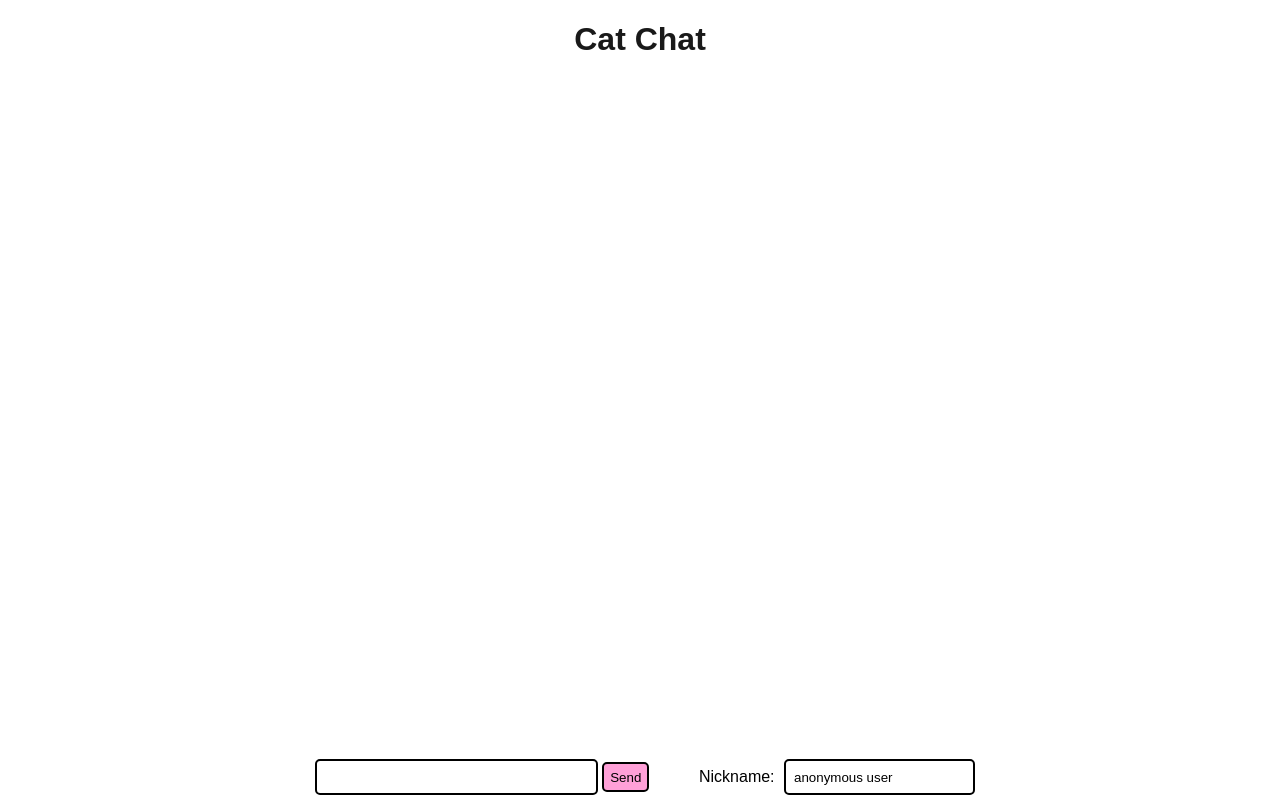
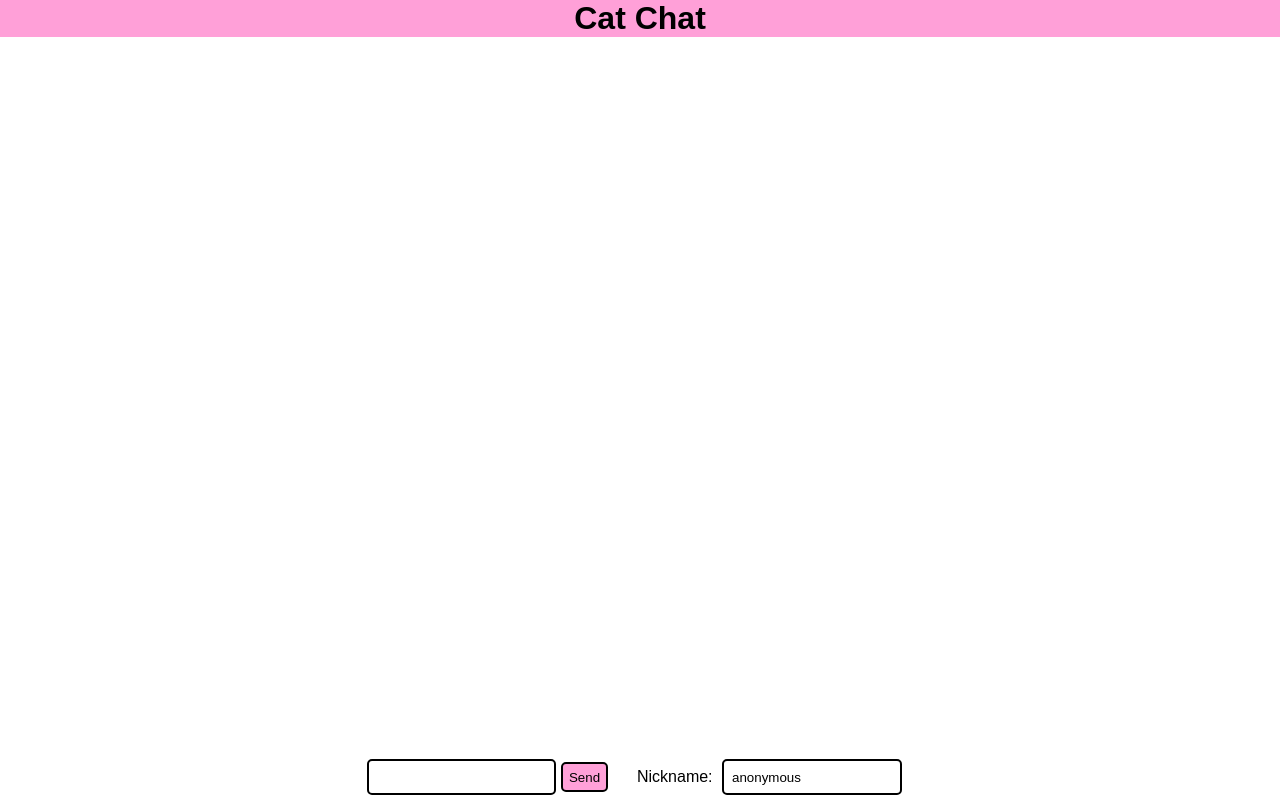
Before and after one commit to lurnie/cat-chat, a plain HTML site: page frontend/home.html in a window 1280 px wide. Drawn offline with nearby package versions, Linux system fonts and the light colour scheme; files that its build step writes are made by us from their sources; no server answers; files whose address does not match are found by name.

Commit message:
Increased responsiveness on mobile

```diff
--- a/frontend/home.html
+++ b/frontend/home.html
@@ -3,20 +3,20 @@
 <head>
     <meta charset="utf-8">
     <meta name="viewport" content="width=device-width">
-    <title>Messenger</title>
+    <title>Cat Chat</title>
     <link rel="stylesheet" href="css/home.css">
 </head>
 <body>
-    <h1>Cat Chat</h1>
-    <ul id="messages"></ul>
+    <div id="messages"></div>
+    <nav>Cat Chat</nav>
     <div id="bottom-bar">
         <span id="messages-box">
             <input id="message-input" type="text">
             <button id="send-message">Send</button>
         </span>
         <span id="nickname-box">
-            Nickname:
-            <input value="anonymous user" id="nickname-input" type="text">
+            <span id="nickname-label">Nickname:</span>
+            <input value="anonymous" id="nickname-input" type="text">
         </span>
     </div>
     <script src="https://cdn.socket.io/4.7.2/socket.io.min.js"></script>
--- a/frontend/public/css/home.css
+++ b/frontend/public/css/home.css
@@ -4,25 +4,38 @@ body {
     background-size: 300px;
     margin: 0px;
     background-attachment: fixed;
+    color: black;
 }
 
-h1 {
+nav {
+    display: block;
+    position: fixed;
+    top: 0;
+    width: 100%;
+    right: auto;
+    font-size: 2em;
+    font-weight: bold;
     text-align: center;
     margin-bottom: 0px;
-    background-color: white;
-    opacity: 0.9;
+    background-color: rgb(255, 160, 216);
 }
 
 #messages {
     width: 80%;
     list-style-type: none;
     margin-inline: auto;
-    margin-bottom: 80px;
-    padding: 0px;
-    li {
+    margin-top: 3em;
+    margin-bottom: 60px;
+
+    height: 100%;
+    display: table;
+    padding-left: 5px;
+    padding-right: 5px;
+    background-color: rgb(229, 229, 229);
+    opacity: 0.8;
+    span {
+        display: block;
         padding: 5px;
-        background-color: rgb(229, 229, 229);
-        opacity: 0.9;
         text-align: 0
     }
 }
@@ -39,7 +52,7 @@ h1 {
 }
 
 #message-input {
-    width: 70%;
+    width: 65%;
     height: 30px;
     padding-left: 8px;
 
@@ -49,6 +62,7 @@ h1 {
 }
 
 #nickname-input {
+    width: 60%;
     height: 30px;
     padding-left: 8px;
     margin-left: 5px;
@@ -57,8 +71,15 @@ h1 {
     border: solid black 2px;
 }
 
+@media only screen and (max-width: 700px) {
+    #nickname-label {
+        display: none;
+    }
+}
+
 #messages-box {
-    width: 30%;
+    width: 100%;
+    max-width: 270px;
 }
 
 #bottom-bar {
@@ -68,6 +89,8 @@ h1 {
     align-items: center;
     justify-content: center;
     position: fixed;
-    width: 100%;
+    width: 80%;
     bottom: 0;
+    left: 50%;
+    transform: translate(-50%, 0);
 }
--- a/frontend/public/scripts/home.js
+++ b/frontend/public/scripts/home.js
@@ -25,7 +25,7 @@ input.addEventListener('keydown', (event) => {
 
 
 socket.on('message', (message) => {
-    const messageElement = document.createElement('li');
+    const messageElement = document.createElement('span');
     messageElement.innerHTML = message;
     messages.appendChild(messageElement);
     messageElement.scrollIntoView();
```
